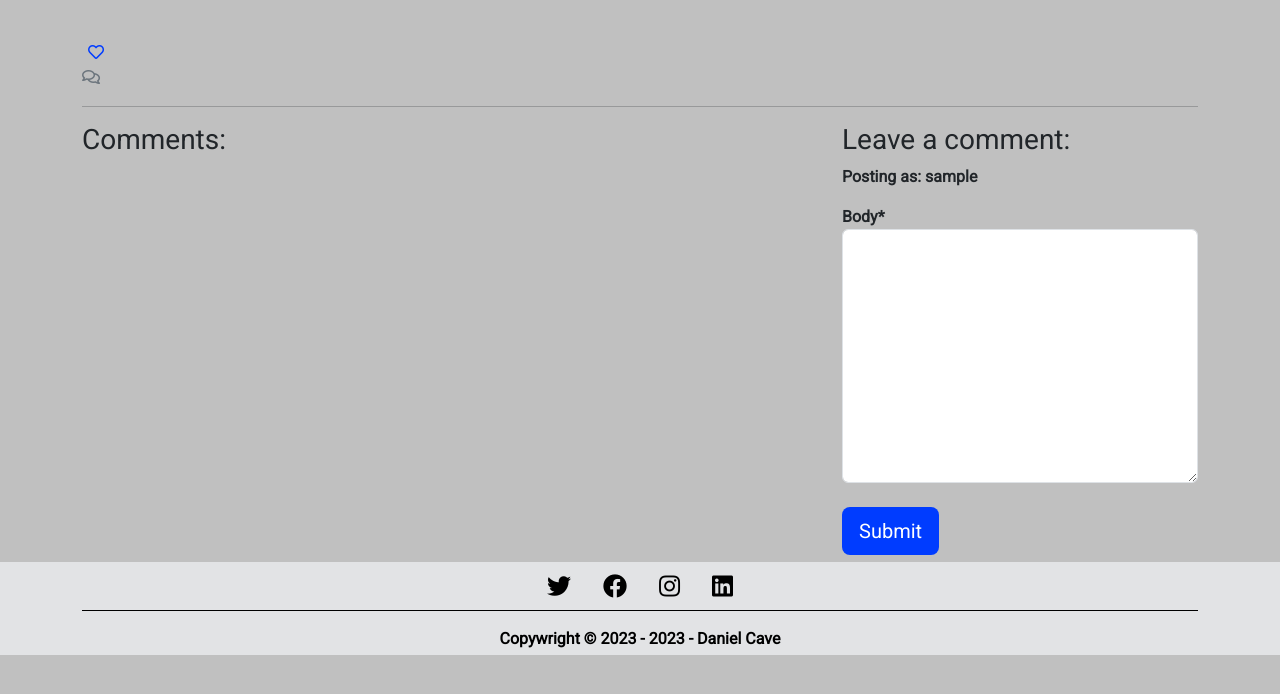
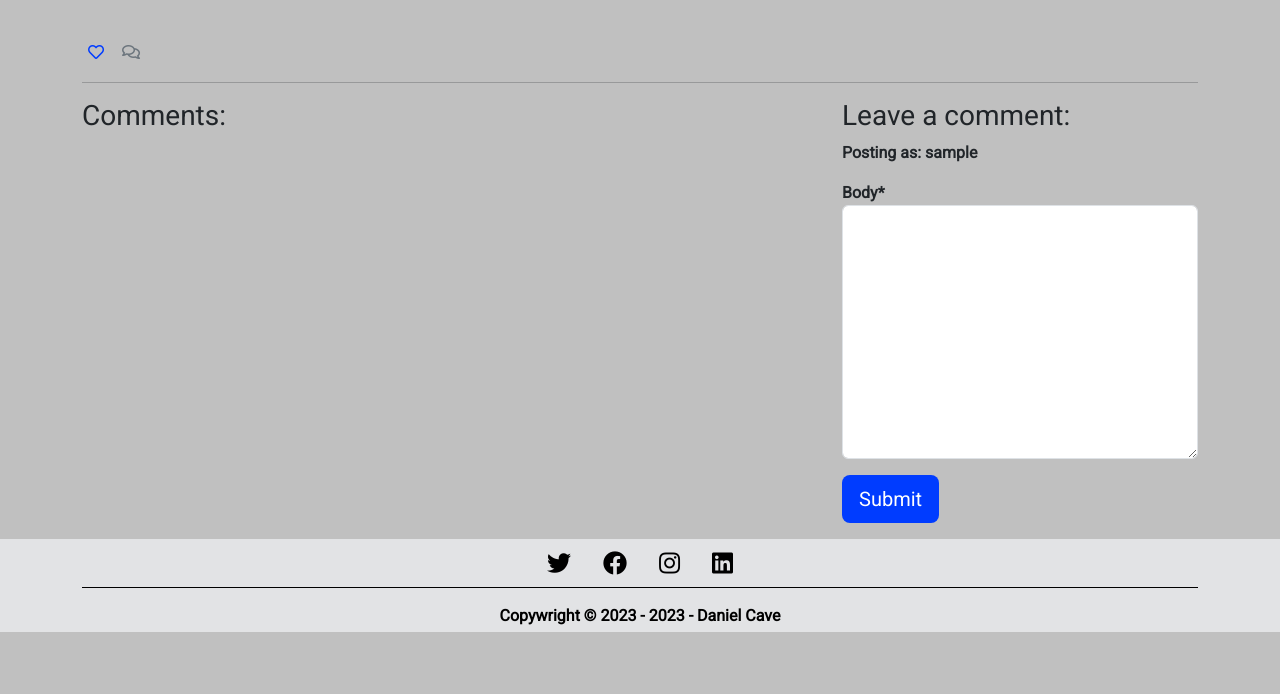
Before and after one commit to danieljcave/inphysical-plans, a Django app: template templates/blog_post.html in a window 1280 px wide. Shown: the part 67-761 px from the top of the page. Run offline with Django 3.2, Linux system fonts and the light colour scheme; the template is opened without the code that fills it: values that come from a table or form of the project are taken from there, others are empty; the visitor is signed in with stand-in values (Sample User, id 1); some libraries are stand-ins or nearby versions.

Commit message:
add favicon and update blog post page

```diff
--- a/static/css/style.css
+++ b/static/css/style.css
@@ -117,7 +117,7 @@ body {
 .btn-signup {
     background-color: #003cff;
     color: #fff;
-    margin-bottom: 2%;
+    margin: 1rem 0 1rem;
 }
 
 .btn-signup:hover,
--- a/templates/base.html
+++ b/templates/base.html
@@ -11,6 +11,7 @@
     <meta charset="UTF-8" />
     <meta http-equiv="X-UA-Compatible" content="IE=edge" />
     <meta name="viewport" content="width=device-width, initial-scale=1.0" />
+    <link rel="icon" type="image/x-icon" href="https://i.imgur.com/rWrLGg1.png">
     <link rel="preconnect" href="https://fonts.googleapis.com">
     <link rel="preconnect" href="https://fonts.gstatic.com" crossorigin>
     <link href="https://fonts.googleapis.com/css2?family=Roboto&display=swap" rel="stylesheet">
--- a/templates/blog_post.html
+++ b/templates/blog_post.html
@@ -40,16 +40,13 @@
                         {% else %}
                         <span class="text-secondary"><i class="far fa-heart"></i></span>
                         {% endif %}
-                        <!-- The number of likes goes before the closing strong tag -->
                         <span class="text-secondary">{{ post.total_likes }} </span>
-                    </strong>
-
-                    <div class="col-1">
                         {% with comments.count as total_comments %}
-                        <strong class="text-secondary"><i class="far fa-comments"></i>
+                        <strong class="text-secondary cmts"><i class="far fa-comments"
+                                style="padding-left: 0.5rem;"></i>
                             {{ total_comments }}</strong>
                         {% endwith %}
-                    </div>
+                    </strong>
                 </div>
             </div>
         </div>
@@ -87,7 +84,6 @@
                 <p>Posting as: {{ user.username }}</p>
                 <form method="post" style="margin-top: 1em;">
                     {{ comment_form | crispy }} {% csrf_token %}
-                    <br>
                     <button type="submit" class="btn btn-signup btn-lg">Submit</button>
                 </form>
                 {% endif %}
```
